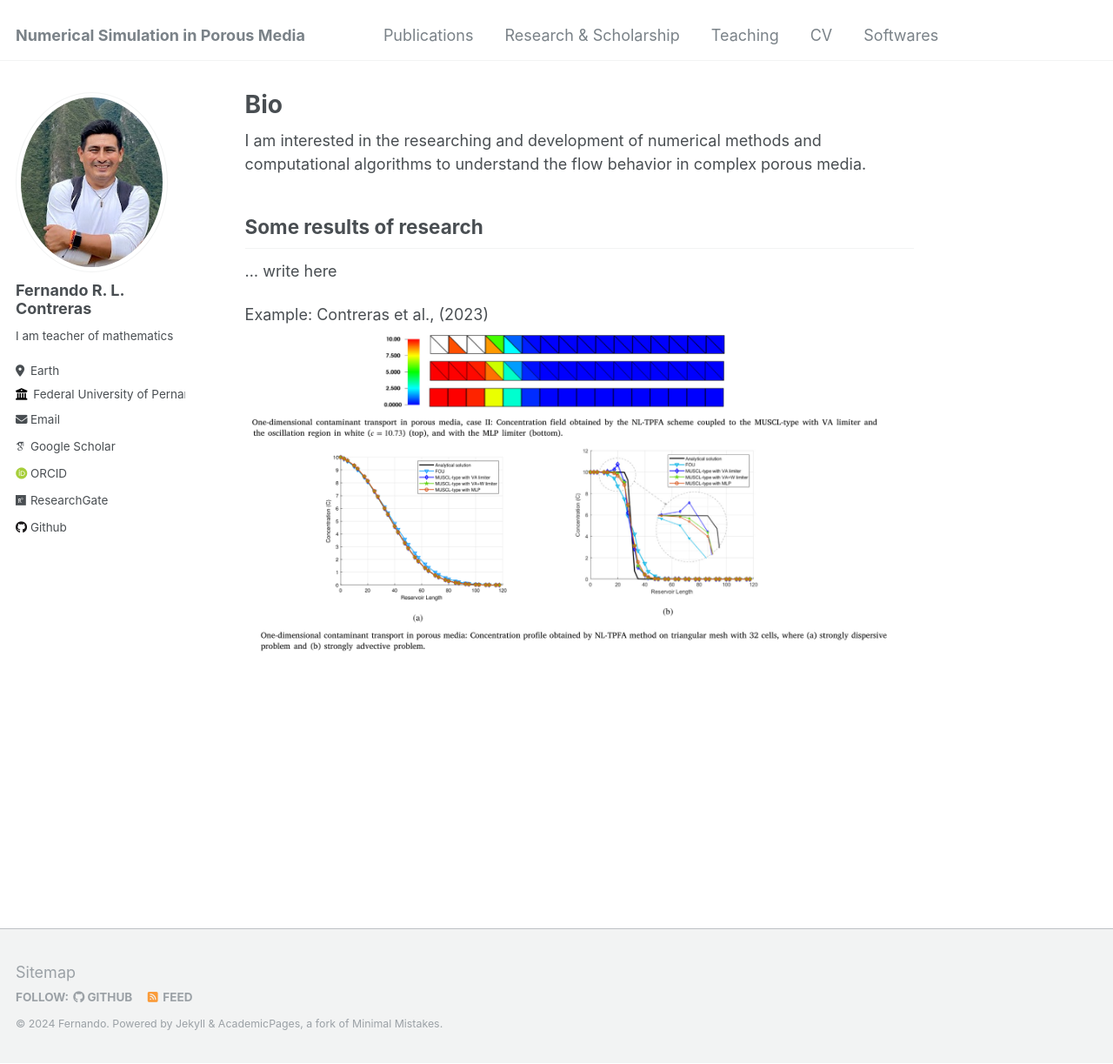
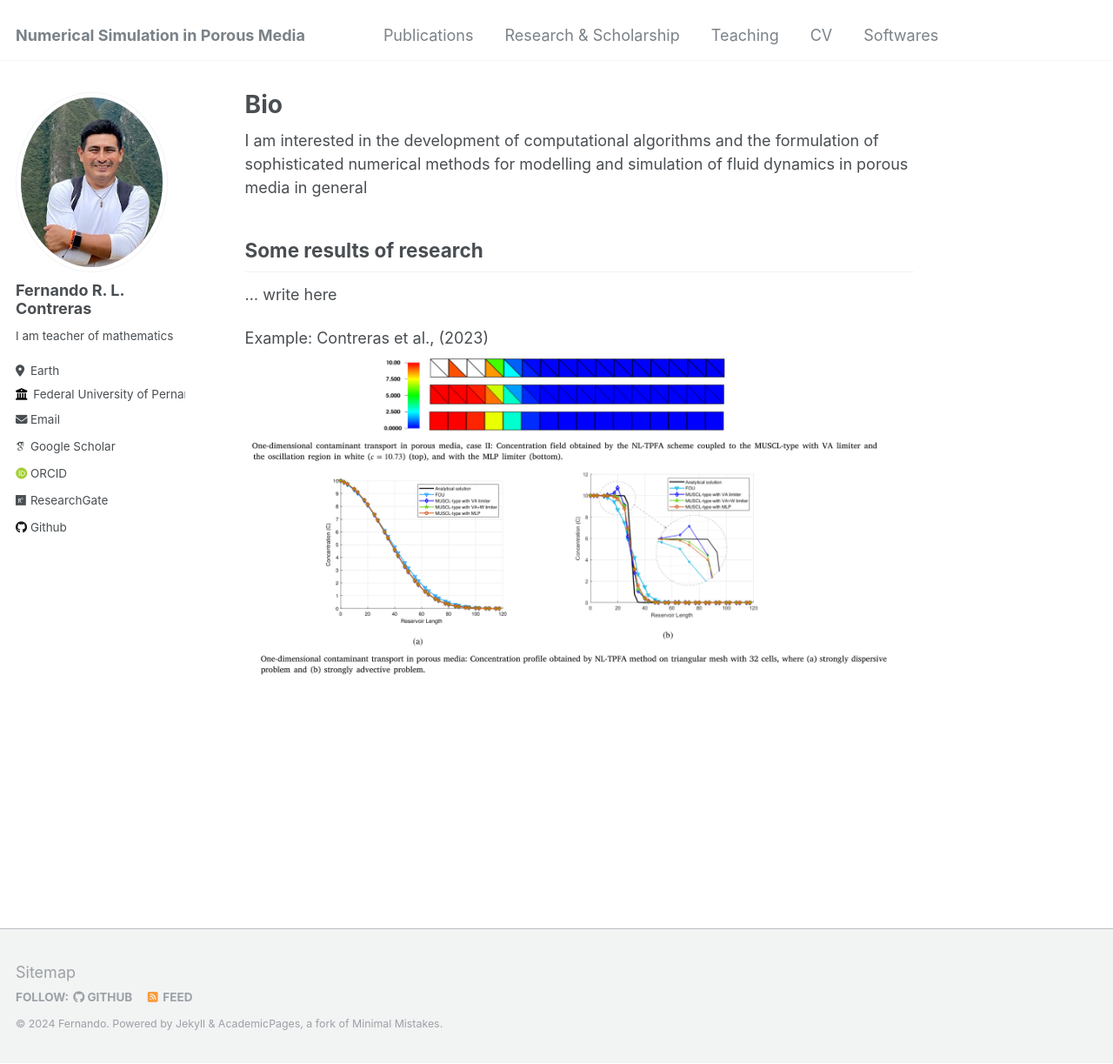
Before and after one commit to Feraul/Feraul.github.io, a Jekyll site: the page built from _pages/about.md, in a window 1280 px wide and 1223 px high. Shown: the whole window at 87% size. Built offline with Jekyll 4.4.1, drawn with Linux system fonts in a browser that asks for light colours; some web fonts are replaced.

Commit message:
Update about.md

```diff
--- a/_pages/about.md
+++ b/_pages/about.md
@@ -7,7 +7,8 @@ redirect_from:
   - /about.html
 ---
 
-I am interested in the researching and development of numerical methods and computational algorithms to understand the flow behavior in complex porous media.
+I am interested in the development of computational algorithms and the formulation of sophisticated numerical methods for modelling and simulation of fluid dynamics in porous media in general
+
 
 Some results of research
 ------
```
